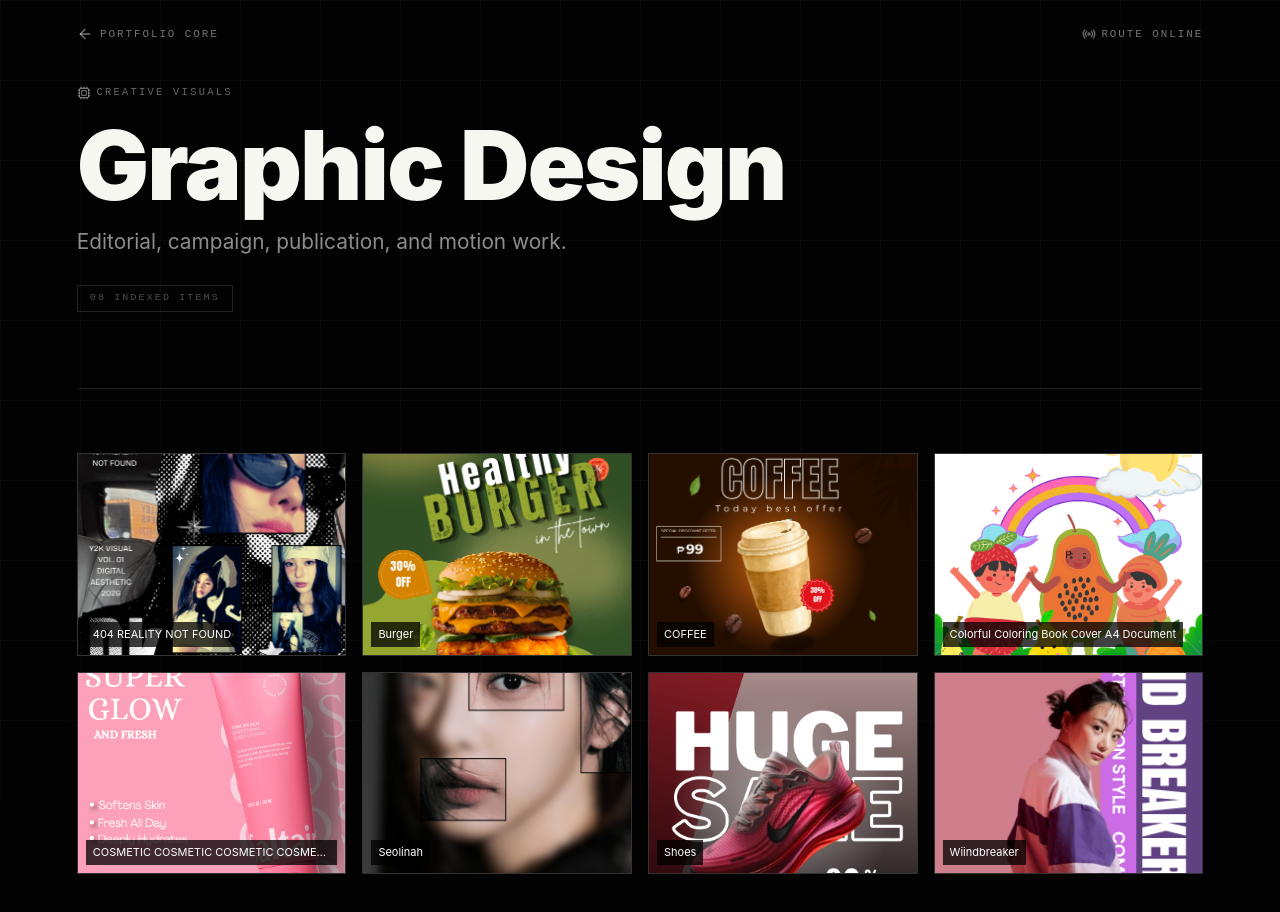
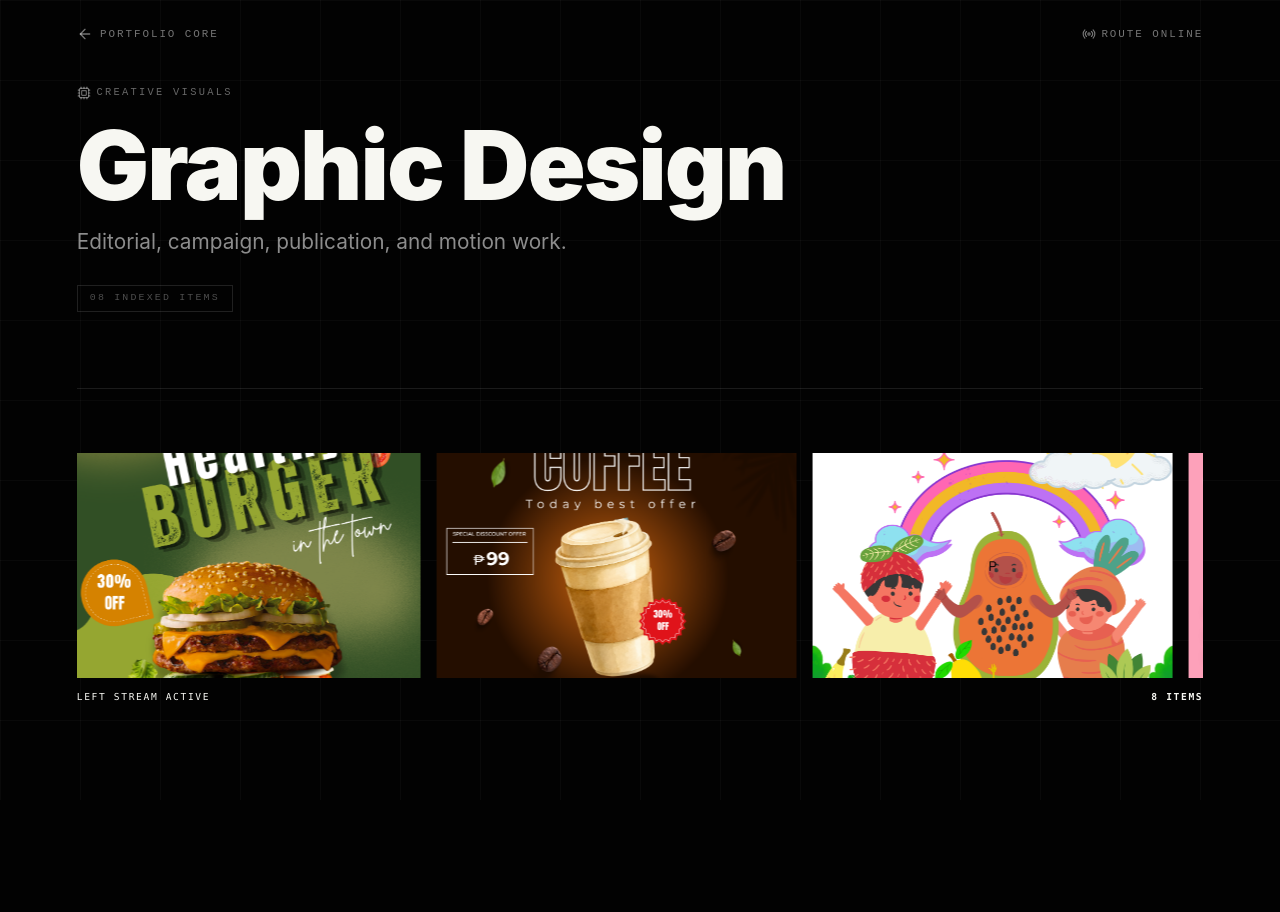
Before and after one commit to arrontuazon60892-cyber/portfolio-repo, a Next.js app: page /graphic-design in a window 1280 px wide. Shown: the top 912 px of the page. After the commit the page ends 833 px from the top, so only its background shows below. Built offline with nearby package versions, Linux system fonts and the light colour scheme.

Commit message:
Restore graphic design images with carousel layout

```diff
--- a/app/graphic-design/page.jsx
+++ b/app/graphic-design/page.jsx
@@ -1,5 +1,5 @@
 import WorkPageShell from "../../src/components/WorkPageShell";
-import GraphicDesignGrid from "../../src/components/GraphicDesignGrid";
+import LoopingMediaCarousel from "../../src/components/LoopingMediaCarousel";
 import { graphicDesignMedia } from "../../src/data/mediaManifest";
 
 export const metadata = { title: "Graphic Design | Arron Tuazon" };
@@ -12,9 +12,11 @@ export default function GraphicDesignPage() {
       description="Editorial, campaign, publication, and motion work."
       count={graphicDesignMedia.length}
     >
-      <section id="graphic-design">
-        <GraphicDesignGrid items={graphicDesignMedia} />
-      </section>
+      <LoopingMediaCarousel
+        items={graphicDesignMedia}
+        direction="left"
+        variant="creative"
+      />
     </WorkPageShell>
   );
 }
--- a/src/App.css
+++ b/src/App.css
@@ -2013,8 +2013,7 @@ button {
     padding-block: clamp(3.5rem, 12vw, 5rem);
   }
 
-  .media-grid,
-  .graphic-design-grid {
+  .media-grid {
     grid-template-columns: minmax(0, 1fr);
   }
 
@@ -2052,84 +2051,3 @@ button {
     transform: none !important;
   }
 }
-
-/* Graphic Design uses plain eager images in a strict, uniform grid. */
-#graphic-design .graphic-design-grid {
-  position: relative !important;
-  z-index: 10 !important;
-  display: grid !important;
-  grid-template-columns: repeat(4, minmax(0, 1fr)) !important;
-  grid-template-rows: none !important;
-  grid-auto-flow: row !important;
-  grid-auto-rows: auto !important;
-  gap: 1rem !important;
-  width: 100% !important;
-  max-width: 1400px !important;
-  height: auto !important;
-  margin: 0 auto !important;
-  align-items: stretch !important;
-  opacity: 1 !important;
-  visibility: visible !important;
-}
-
-#graphic-design .graphic-design-card {
-  position: relative !important;
-  display: block !important;
-  width: 100% !important;
-  max-width: 100% !important;
-  min-width: 0 !important;
-  height: auto !important;
-  min-height: 0 !important;
-  aspect-ratio: 4 / 3 !important;
-  padding: 0 !important;
-  overflow: hidden !important;
-  border: 1px solid rgba(255, 255, 255, 0.14) !important;
-  background: #111 !important;
-  grid-column: auto !important;
-  grid-row: auto !important;
-  box-sizing: border-box !important;
-  opacity: 1 !important;
-  visibility: visible !important;
-  transform: none !important;
-}
-
-#graphic-design .graphic-design-card img {
-  position: absolute !important;
-  inset: 0 !important;
-  display: block !important;
-  width: 100% !important;
-  height: 100% !important;
-  max-width: 100% !important;
-  object-fit: cover !important;
-  object-position: center !important;
-  opacity: 1 !important;
-  visibility: visible !important;
-  transform: none !important;
-}
-
-#graphic-design .graphic-design-card span {
-  position: absolute;
-  z-index: 5;
-  left: 8px;
-  bottom: 8px;
-  max-width: calc(100% - 16px);
-  overflow: hidden;
-  padding: 4px 7px;
-  background: rgba(0, 0, 0, 0.75);
-  color: white;
-  font-size: 11px;
-  text-overflow: ellipsis;
-  white-space: nowrap;
-}
-
-@media (max-width: 1024px) {
-  #graphic-design .graphic-design-grid {
-    grid-template-columns: repeat(2, minmax(0, 1fr)) !important;
-  }
-}
-
-@media (max-width: 700px) {
-  #graphic-design .graphic-design-grid {
-    grid-template-columns: minmax(0, 1fr) !important;
-  }
-}
--- a/src/App.jsx
+++ b/src/App.jsx
@@ -15,7 +15,6 @@ import {
 } from "lucide-react";
 import ProfileAvatar from "./components/ProfileAvatar";
 import LoopingMediaCarousel from "./components/LoopingMediaCarousel";
-import GraphicDesignGrid from "./components/GraphicDesignGrid";
 import SocialLinks from "./components/SocialLinks";
 import TechnologyStack from "./components/TechnologyStack";
 import { mediaCategories } from "./data/mediaManifest";
@@ -399,13 +398,11 @@ export default function App() {
                 </div>
                 {category.items.length === 0 ? (
                   <p className="media-category__empty">No supported media files are currently available in this folder.</p>
-                ) : category.id === "graphic-design" ? (
-                  <GraphicDesignGrid items={category.items} />
                 ) : (
                   <LoopingMediaCarousel
                     items={category.items}
-                    direction={category.direction}
-                    variant={category.variant}
+                    direction={category.direction || "left"}
+                    variant={category.id === "graphic-design" ? "creative" : category.variant}
                   />
                 )}
               </section>
--- a/src/components/GraphicDesignGrid.jsx
+++ /dev/null
@@ -1,29 +0,0 @@
-export default function GraphicDesignGrid({ items }) {
-  if (!items?.length) {
-    return <p className="media-grid-empty">No graphic design images found.</p>;
-  }
-
-  return (
-    <div className="graphic-design-grid">
-      {items.map((item, index) => (
-        <a
-          key={item.id || item.src || index}
-          className="graphic-design-card"
-          href={item.src}
-          target="_blank"
-          rel="noreferrer"
-          aria-label={`Open ${item.title || `graphic design ${index + 1}`}`}
-        >
-          <img
-            src={item.src}
-            alt={item.title || `Graphic design ${index + 1}`}
-            loading="eager"
-            decoding="sync"
-            draggable="false"
-          />
-          <span>{item.title || `Graphic design ${index + 1}`}</span>
-        </a>
-      ))}
-    </div>
-  );
-}
--- a/src/components/LoopingMediaCarousel.jsx
+++ b/src/components/LoopingMediaCarousel.jsx
@@ -1,7 +1,6 @@
 "use client";
 
 import { useEffect, useRef, useState } from "react";
-import { motion } from "framer-motion";
 import MediaModal from "./MediaModal";
 import { SafeImage, SafeVideoPreview } from "./MediaThumbnail";
 import { cn } from "../lib/utils";
@@ -45,15 +44,15 @@ export default function LoopingMediaCarousel({ items, direction = "left", varian
             <div className="media-loop__set" key={cycle} aria-hidden={cycle ? "true" : undefined}>
               {items.map((item, index) => {
                 return (
-                  <motion.button key={`${cycle}-${item.id}`} type="button" tabIndex={cycle ? -1 : 0} aria-label={cycle ? undefined : `Open ${item.title}`} className={cn("media-loop-card", (item.type === "video" || item.type === "external-video") && "media-loop-card--video")} onClick={(event) => open(index, event.currentTarget)} initial={cycle ? false : { opacity: 0, y: 18, scale: 0.98 }} whileInView={cycle ? undefined : { opacity: 1, y: 0, scale: 1 }} viewport={{ once: true, amount: 0.15 }} transition={{ duration: 0.45, delay: Math.min(index, 5) * 0.04 }}>
+                  <button key={`${cycle}-${item.id}`} type="button" tabIndex={cycle ? -1 : 0} aria-label={cycle ? undefined : `Open ${item.title}`} className={cn("media-loop-card", (item.type === "video" || item.type === "external-video") && "media-loop-card--video")} onClick={(event) => open(index, event.currentTarget)}>
                     <div className="media-loop-card__media">
                       {(item.type === "video" || item.type === "external-video") ? (
                         <SafeVideoPreview item={item} enabled={!selected && visible && tabVisible} />
                       ) : (
-                        <SafeImage item={item} />
+                        <SafeImage item={item} loading={variant === "creative" ? "eager" : "lazy"} />
                       )}
                     </div>
-                  </motion.button>
+                  </button>
                 );
               })}
             </div>
--- a/src/components/MediaThumbnail.jsx
+++ b/src/components/MediaThumbnail.jsx
@@ -17,7 +17,7 @@ function FailedPreview() {
   return <div className="media-asset-failed" role="img" aria-label="Media preview unavailable"><span>Preview unavailable</span></div>;
 }
 
-export function SafeImage({ item }) {
+export function SafeImage({ item, loading = "lazy" }) {
   const imageRef = useRef(null);
   const raw = item.cover || item.src;
   const source = raw && typeof raw === "object" ? raw.src || raw.default : raw;
@@ -59,7 +59,7 @@ export function SafeImage({ item }) {
         className={loaded ? "is-loaded" : undefined}
         src={source}
         alt={`${item.title} preview`}
-        loading="lazy"
+        loading={loading}
         decoding="async"
         draggable="false"
         onLoad={(event) => {
```
Also changed, not shown: 2 other files (tests, documents, lock files or other folders).
